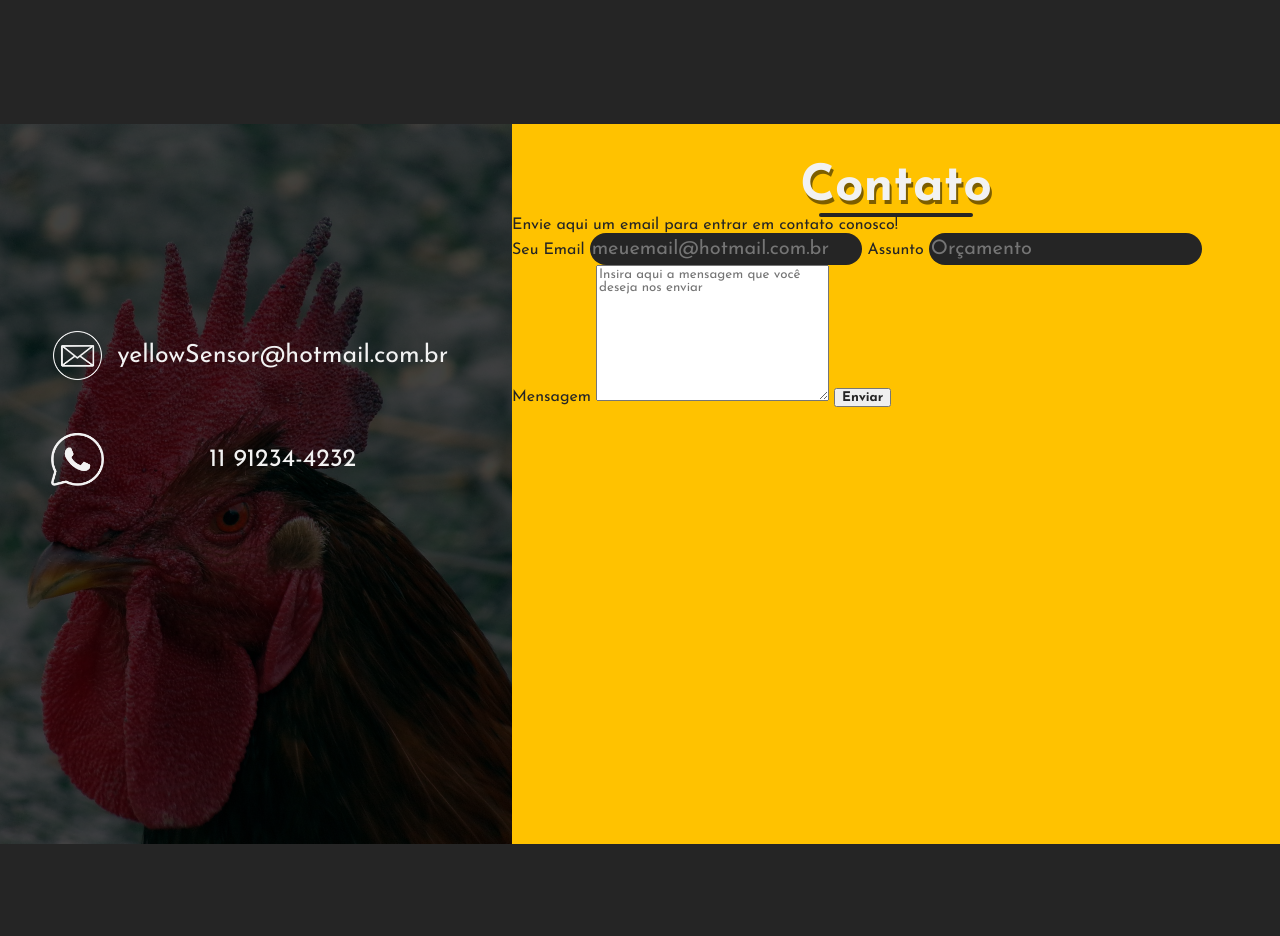
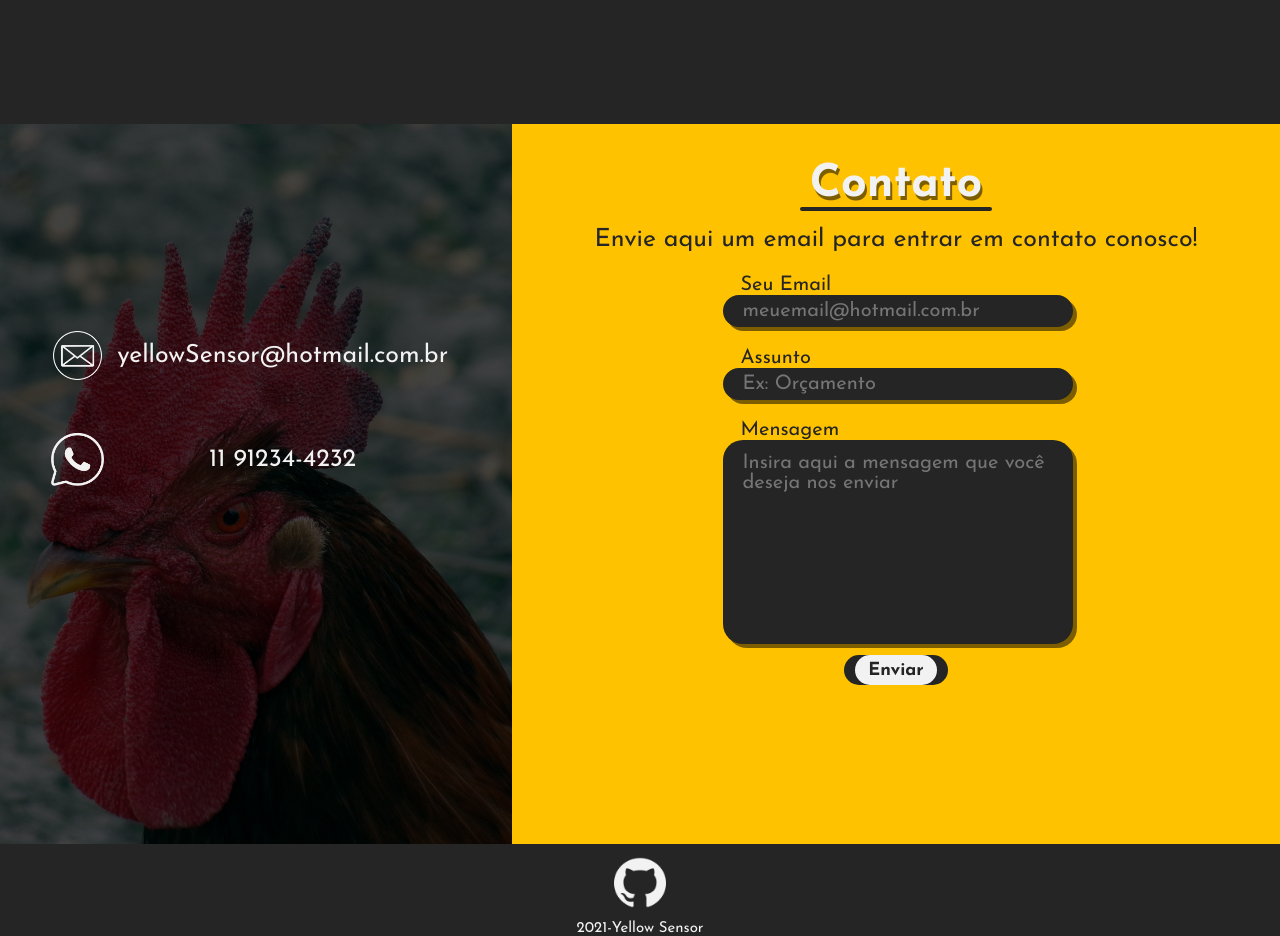
Before and after one commit to Yellow-Sense/site-institucional, a plain HTML site: page index.html in a window 1280 px wide. Shown: the part 3140-4076 px from the top of the page. Before the commit the page ends 3984 px from the top, so only its background shows below. Drawn offline with nearby package versions, Linux system fonts and the light colour scheme.

Commit message:
Completei a seção de contato e Acrescentei um rodapé na pagina

```diff
--- a/css/style.css
+++ b/css/style.css
@@ -418,7 +418,7 @@ body{
     background-color: #ffc200;
 }
 .container_B .titulo{
-    font-size: 50px;
+    font-size: 45px;
     color: #f2f2f2;
     font-weight: bold;
     text-align: center;
@@ -426,13 +426,31 @@ body{
     text-shadow: 2px 4px rgba(0, 0, 0, 0.514);
     font-family: 'Josefin Sans', sans-serif;
 }
+.container_B .sub-titulo{
+    font-size: 25px;
+    text-align: center;
+    margin-top: 2%;
+    margin-bottom: 3%;
+    color: #252525;
+    font-family: 'Josefin Sans', sans-serif;
+}
 .container_B hr{
     background-color: #252525;
     border-style: none;
-    width: 20%;
+    width: 25%;
     height: 4px;
     border-radius: 20px;
     margin: auto;
+}
+.container_B form{
+    width: 45%;
+    margin: auto;
+}
+.container_B label{
+    display: flex;
+    margin-top: 6%;
+    margin-left: 5%;
+    font-size: 20px;
 }
 .container_B input{
     border-radius: 20px;
@@ -440,9 +458,78 @@ body{
     color: #f2f2f2;
     font-size: 20px;
     border-style: none;
-    width: 35%;
+    width: 100%;
     height: 30px;
+    box-shadow: 4px 4px rgba(0, 0, 0, 0.514);
+    text-align: center;
+    outline: 0;
 }
+.container_B input::placeholder{
+    text-align: start;
+    padding-left: 5%;
+
+}
+.container_B textarea{
+    width: 100%;
+    border-radius: 20px;
+    background-color: #252525;
+    color: #f2f2f2;
+    border-style: none;
+    resize: none;
+    box-shadow: 4px 4px rgba(0, 0, 0, 0.514);
+    font-size: 20px;
+    text-align: center;
+}
+.container_B textarea::placeholder{
+    text-align: start;
+    padding-left: 5%;
+    padding-top: 3%;
+}
+.fundo_btn_enviar{
+    height: 30px;
+    width: 30%;
+    background-color: #252525;
+    border-radius: 20px;
+    margin: auto;
+    margin-top: 2%;
+}
+.btn_enviar{
+    width: 80%;
+    height: 100%;
+    background-color: #F2F2F2;
+    color: #252525;
+    border-radius: 20px;
+    border-style: none;
+    margin-left: 10%;
+    font-size: 18px;
+}
+
+/* Area rodapé da pagina */
+.footer_index{
+    height: 5vw;
+    width: 100%;
+    background-color: #252525;
+}
+.footer_index .div_img{
+    margin: auto;
+    height: 100%;
+    width: 4%;
+    padding-top: 1%;
+
+}
+.footer_index img{
+    width: 100%;
+}
+.footer_index p{
+    color: #f2f2f2;
+    font-size: 15px;
+    text-align: center;
+}
+.footer_index a{
+    margin: auto;
+
+}
+
 /*
 cores:
     branco = #f2f2f2
--- a/index.html
+++ b/index.html
@@ -208,18 +208,29 @@
                 <p class="sub-titulo">Envie aqui um email para entrar em contato conosco!</p>
                 <form action="" method="post">
                     <label for="input_email">Seu Email</label>
-                    <input id="input_email" placeholder="meuemail@hotmail.com.br" type="text">
+                    <input id="input_email" placeholder="meuemail@hotmail.com.br" type="email">
 
                     <label for="input_assunto">Assunto</label>
-                    <input id="input_assunto" placeholder="Orçamento"type="text">
+                    <input id="input_assunto" placeholder="Ex: Orçamento" type="text">
 
                     <label for="input_msg">Mensagem</label>
                     <textarea name="" id="" placeholder="Insira aqui a mensagem que você deseja nos enviar" cols="30" rows="10"></textarea>
-                    <button>Enviar</button>
+                    <div class="fundo_btn_enviar">
+                        <button class="btn_enviar">
+                            <p class="p_btn_enviar">Enviar</p>
+                        </button>
+                    </div>
                 </form>
             </div>
         </div>
     </section>
-
+    <footer class="footer_index">
+        <div class="div_img">
+            <a href="https://github.com/Yellow-Sense/site-institucional">
+                <img src="img/icones/github.png" alt="">
+            </a>
+        </div>
+            <p>2021-Yellow Sensor</p>
+    </footer>
 </body>
 </html>
--- a/js/main.js
+++ b/js/main.js
@@ -71,4 +71,27 @@ $(window).on("scroll touchmove", function() {
         $('.link_contato').css('text-decoration','none');
         $('.link_simulador').css('text-decoration','none');
     }
+
+    if ($(document).scrollTop() >= $("#sec_contato").position().top){
+        $('#div_menu').css('background-color', '#f2f2f2');
+        $('.link_contato').css('text-decoration','underline');
+        $('.link_contato').css('text-decoration-color','#ffc200');
+
+        $('.link_inicio').css('color', '#252525');
+        $('.link_sobre').css('color', '#252525');
+        $('.link_produto').css('color', '#252525');
+        $('.link_contato').css('color', '#252525');
+        $('.link_simulador').css('color', '#252525');
+        $('#btn_entrar').css('background-color', '#FFC200');
+        $('#fundo_btn_entrar').css('background-color', '#252525');
+        div_menu.style.transition = "0.2s";//Controle do tempo da duração da transição de cor
+        fundo_btn_entrar.style.transition = "0.2s";//Controle do tempo da duração da transição de cor
+        btn_entrar.style.transition = "0.5s";//Controle do tempo da duração da transição de cor
+
+
+        $('.link_inicio').css('text-decoration','none');
+        $('.link_sobre').css('text-decoration','none');
+        $('.link_produto').css('text-decoration','none');
+        $('.link_simulador').css('text-decoration','none');
+    }
 });
```
Also changed, not shown: img/icones/github.png (added).
